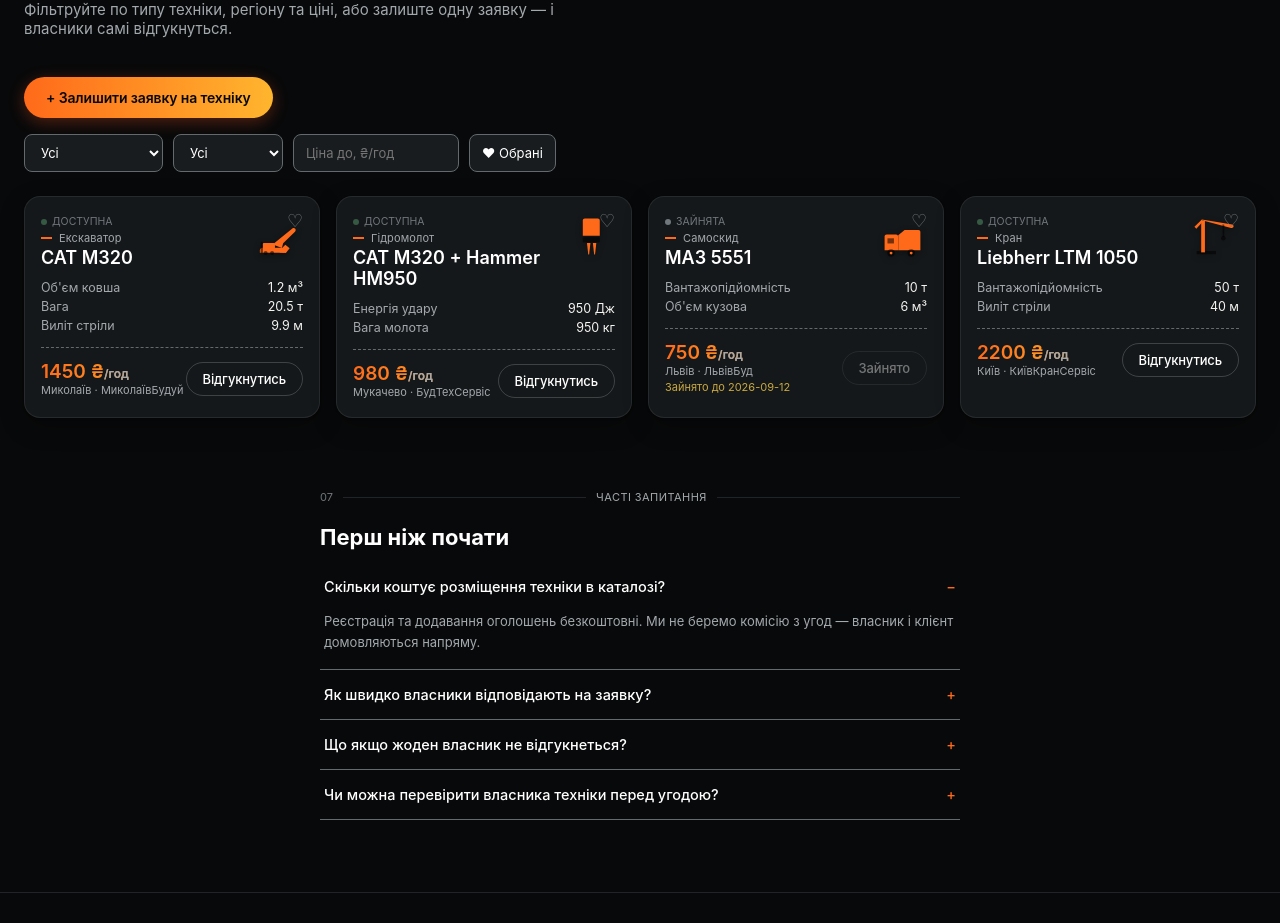
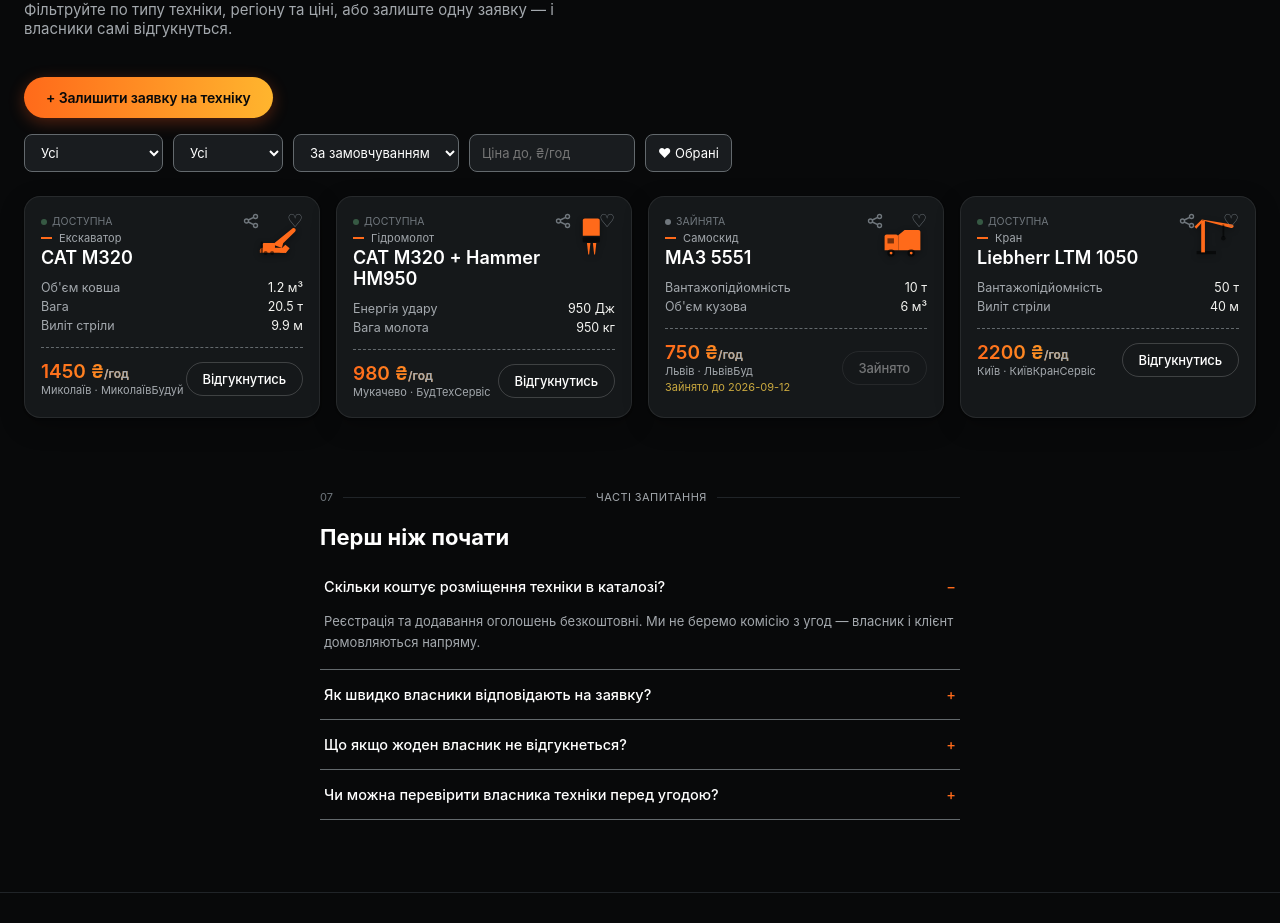
Before and after one commit to vlad988914-cpu/1, a React (Vite) app: page / in a window 1280 px wide. Shown: the part 1826-2749 px from the top of the page. Built offline with nearby package versions, Linux system fonts and the light colour scheme.

Commit message:
Update EquipmentMarketplace.jsx

```diff
--- a/src/EquipmentMarketplace.jsx
+++ b/src/EquipmentMarketplace.jsx
@@ -32,6 +32,9 @@
     step_5: "Ви отримуєте контакт",
     status_available: "ДОСТУПНА",
     status_busy: "ЗАЙНЯТА",
+    sort_default: "За замовчуванням",
+    sort_price_asc: "Дешевші спочатку",
+    sort_price_desc: "Дорожчі спочатку",
     guide_listing_one: "оголошення в каталозі",
     guide_listing_many: "оголошень у каталозі",
     guide_parts_label: "Основні частини",
@@ -114,6 +117,9 @@
     step_5: "Вы получаете контакт",
     status_available: "ДОСТУПНА",
     status_busy: "ЗАНЯТА",
+    sort_default: "По умолчанию",
+    sort_price_asc: "Сначала дешевле",
+    sort_price_desc: "Сначала дороже",
     guide_listing_one: "объявление в каталоге",
     guide_listing_many: "объявлений в каталоге",
     guide_parts_label: "Основные части",
@@ -196,6 +202,9 @@
     step_5: "You get the contact",
     status_available: "AVAILABLE",
     status_busy: "BUSY",
+    sort_default: "Default",
+    sort_price_asc: "Price: low to high",
+    sort_price_desc: "Price: high to low",
     guide_listing_one: "listing in catalog",
     guide_listing_many: "listings in catalog",
     guide_parts_label: "Main parts",
@@ -713,6 +722,7 @@
   });
   const [showDispatcherAuth, setShowDispatcherAuth] = useState(false);
   const [filterMaxPrice, setFilterMaxPrice] = useState("");
+  const [sortBy, setSortBy] = useState("default");
   const [favorites, setFavorites] = useState(new Set());
   const [showFavoritesOnly, setShowFavoritesOnly] = useState(false);
   const [recentlyViewed, setRecentlyViewed] = useState([]);
@@ -798,14 +808,30 @@
   const scrollToApp = () => appSectionRef.current?.scrollIntoView({ behavior: "smooth" });
 
   const filtered = useMemo(() => {
-    return listings.filter(
+    const base = listings.filter(
       (l) =>
         (filterType === "Усі" || l.type === filterType) &&
         (filterRegion === "Усі" || l.region === filterRegion) &&
         (!filterMaxPrice || l.price <= Number(filterMaxPrice)) &&
         (!showFavoritesOnly || favorites.has(l.id))
     );
-  }, [listings, filterType, filterRegion, filterMaxPrice, showFavoritesOnly, favorites]);
+    if (sortBy === "price_asc") return [...base].sort((a, b) => a.price - b.price);
+    if (sortBy === "price_desc") return [...base].sort((a, b) => b.price - a.price);
+    return base;
+  }, [listings, filterType, filterRegion, filterMaxPrice, showFavoritesOnly, favorites, sortBy]);
+
+  // Середній рейтинг власника — рахуємо з відгуків, прив'язаних до його імені
+  const ownerRatings = useMemo(() => {
+    const sums = {};
+    reviews.forEach((r) => {
+      if (!sums[r.ownerName]) sums[r.ownerName] = { total: 0, count: 0 };
+      sums[r.ownerName].total += r.rating;
+      sums[r.ownerName].count += 1;
+    });
+    const avg = {};
+    Object.entries(sums).forEach(([name, { total, count }]) => (avg[name] = { avg: total / count, count }));
+    return avg;
+  }, [reviews]);
 
   const flashToast = (msg) => {
     setToast(msg);
@@ -2112,6 +2138,11 @@
               <option key={r}>{r}</option>
             ))}
           </select>
+          <select value={sortBy} onChange={(e) => setSortBy(e.target.value)} style={selectStyle}>
+            <option value="default">{t("sort_default")}</option>
+            <option value="price_asc">{t("sort_price_asc")}</option>
+            <option value="price_desc">{t("sort_price_desc")}</option>
+          </select>
           <input
             type="number"
             value={filterMaxPrice}
@@ -2170,6 +2201,38 @@
             style={{ padding: "18px 16px", cursor: "pointer" }}
             onClick={() => setDetailListing(l)}
           >
+            <button
+              onClick={(e) => {
+                e.stopPropagation();
+                const url = `${window.location.origin}${window.location.pathname}#listing-${l.id}`;
+                navigator.clipboard?.writeText(url);
+                flashToast("Посилання скопійовано");
+              }}
+              aria-label="Поділитися"
+              style={{
+                position: "absolute",
+                top: 2,
+                right: 46,
+                width: 44,
+                height: 44,
+                display: "flex",
+                alignItems: "center",
+                justifyContent: "center",
+                background: "none",
+                border: "none",
+                cursor: "pointer",
+                fontSize: 15,
+                color: "#70777D",
+                zIndex: 2,
+              }}
+            >
+              <svg width="16" height="16" viewBox="0 0 16 16" fill="none" stroke="currentColor" strokeWidth="1.4">
+                <circle cx="12.5" cy="3.5" r="2" />
+                <circle cx="3.5" cy="8" r="2" />
+                <circle cx="12.5" cy="12.5" r="2" />
+                <path d="M5.3 7L10.7 4.3M5.3 9L10.7 11.7" />
+              </svg>
+            </button>
             <button
               onClick={(e) => {
                 e.stopPropagation();
@@ -2239,7 +2302,12 @@
                 >
                   {l.price} ₴<span style={{ fontSize: 12, color: "#A3A8AD", WebkitTextFillColor: "#A3A8AD" }}>/{l.unit}</span>
                 </div>
-                <div style={{ fontSize: 11, color: "#A3A8AD" }}>{l.region} · {l.owner}</div>
+                <div style={{ fontSize: 11, color: "#A3A8AD" }}>
+                  {l.region} · {l.owner}
+                  {ownerRatings[l.owner] && (
+                    <span style={{ color: "#FFB52E" }}> · ★ {ownerRatings[l.owner].avg.toFixed(1)} ({ownerRatings[l.owner].count})</span>
+                  )}
+                </div>
                 {l.photo && l.photo.startsWith("data:") && (
                   <div
                     style={{
@@ -3806,10 +3874,21 @@
     requesterName: user?.name || "",
   });
   const set = (k) => (e) => setForm((f) => ({ ...f, [k]: e.target.value }));
+  const [contactError, setContactError] = useState(false);
+  const [submitting, setSubmitting] = useState(false);
+
+  const isValidContact = (v) => {
+    const digits = v.replace(/\D/g, "");
+    return digits.length >= 9 || /^@?[a-zA-Z0-9_]{5,}$/.test(v.trim());
+  };
 
   const submit = (e) => {
     e.preventDefault();
-    if (!form.contact) return;
+    if (!form.contact || !isValidContact(form.contact)) {
+      setContactError(true);
+      return;
+    }
+    setSubmitting(true);
     onSubmit(form);
   };
 
@@ -3863,10 +3942,24 @@
 
       <StepLabel n={4} of={4} text={t("request_step_4")} />
       <Field label="Контакт для зв'язку (телефон/Telegram)">
-        <input value={form.contact} onChange={set("contact")} placeholder="+380..." style={inputStyle} />
+        <input
+          value={form.contact}
+          onChange={(e) => {
+            setContactError(false);
+            set("contact")(e);
+          }}
+          placeholder="+380... або @username"
+          style={inputStyle}
+        />
+        {contactError && <ErrorText>Вкажіть номер телефону (мін. 9 цифр) або Telegram @username</ErrorText>}
       </Field>
-      <button className="btn-premium-hover" type="submit" style={{ ...primaryBtn, marginTop: 8, width: "100%" }}>
-        Надіслати заявку
+      <button
+        className="btn-premium-hover"
+        type="submit"
+        disabled={submitting}
+        style={{ ...primaryBtn, marginTop: 8, width: "100%", opacity: submitting ? 0.6 : 1, cursor: submitting ? "default" : "pointer" }}
+      >
+        {submitting ? "Надсилаємо..." : "Надіслати заявку"}
       </button>
     </form>
   );
```
